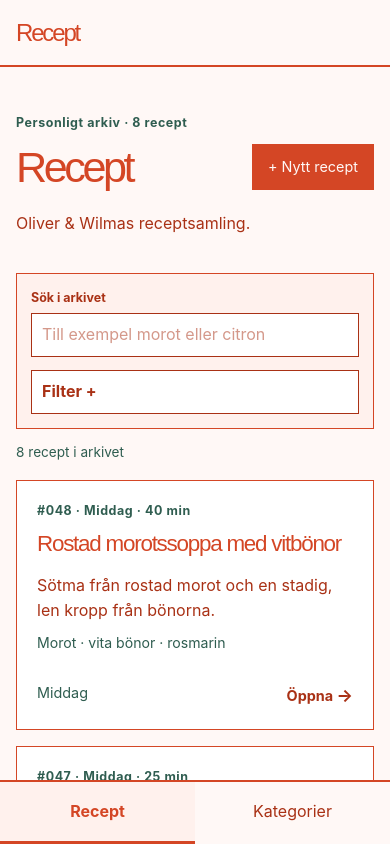
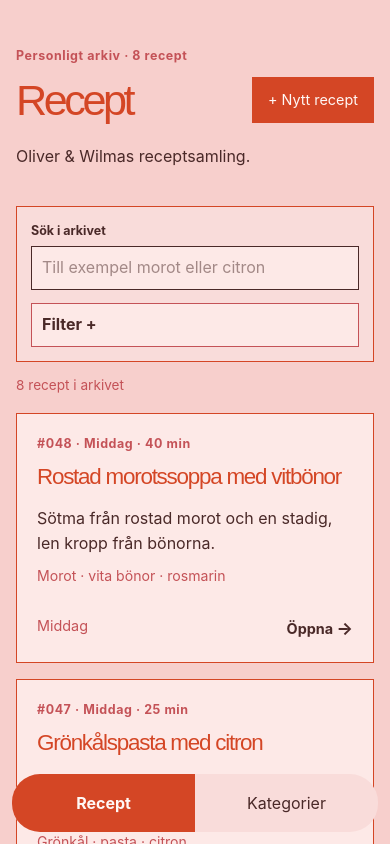
Before and after one commit to olvard/recept, a Next.js app: page /vault in a window 390 px wide. Shown: the top 844 px of the page. Built offline with nearby package versions, Linux system fonts and the light colour scheme; a web font is replaced by a local one.

Commit message:
Adjust design system slightly

```diff
--- a/app/globals.css
+++ b/app/globals.css
@@ -1,13 +1,29 @@
 @import "tailwindcss";
 
 :root {
-  --canvas: #fff8f6;
-  --accent: #d44625;
-  --ink: #a93115;
-  --moss: #2f5d50;
-  --paper: #fff;
-  --soft: #fff1ed;
-  --line: #d44625;
+  --color-canvas: #f7cfcc;
+  --color-surface: #fde9e7;
+  --color-surface-soft: #f9dcda;
+  --color-primary: #d44625;
+  --color-secondary: #c45257;
+  --color-tertiary: #9e5bbc;
+  --color-neutral: #a26767;
+  --color-ink: #4a2928;
+
+  /* Compatibility aliases for the existing component vocabulary. */
+  --canvas: var(--color-canvas);
+  --surface: var(--color-surface);
+  --surface-soft: var(--color-surface-soft);
+  --primary: var(--color-primary);
+  --secondary: var(--color-secondary);
+  --tertiary: var(--color-tertiary);
+  --neutral-dark: var(--color-ink);
+  --accent: var(--color-primary);
+  --ink: var(--color-ink);
+  --moss: var(--color-secondary);
+  --paper: var(--color-surface);
+  --soft: var(--color-surface-soft);
+  --line: var(--color-primary);
 }
 
 * {
@@ -50,7 +66,7 @@ button:disabled {
 }
 
 :focus-visible {
-  outline: 3px solid var(--moss);
+  outline: 2px solid var(--tertiary);
   outline-offset: 3px;
 }
 
@@ -145,8 +161,8 @@ h2 {
 
 .new-post:hover,
 .button:hover {
-  background: var(--moss);
-  border-color: var(--moss);
+  background: var(--neutral-dark);
+  border-color: var(--neutral-dark);
 }
 
 main {
@@ -195,6 +211,7 @@ footer {
   padding: 18px;
   background: var(--soft);
   border: 1px solid var(--line);
+  border-radius: 0;
 }
 
 .search-field,
@@ -214,7 +231,7 @@ select {
   width: 100%;
   min-height: 44px;
   color: var(--ink);
-  background: #fff;
+  background: var(--surface);
   border: 1px solid var(--ink);
   padding: 8px 10px;
   border-radius: 0;
@@ -229,9 +246,17 @@ select {
   text-underline-offset: 3px;
 }
 
+.clear-button,
+.filter-toggle {
+  border-color: var(--secondary);
+}
+
 .clear-button {
   min-height: 44px;
   white-space: nowrap;
+  border: 1px solid var(--secondary);
+  padding: 10px 14px;
+  text-decoration: none;
 }
 
 .result-count {
@@ -315,6 +340,7 @@ select {
   border: 1px solid var(--line);
   padding: 40px 24px;
   background: var(--paper);
+  border-radius: 28px;
 }
 
 .no-results p {
@@ -443,7 +469,7 @@ select {
   display: grid;
   place-items: center;
   padding: 20px;
-  background: rgb(47 93 80 / .38);
+  background: rgb(74 41 40 / .38);
 }
 
 .dialog {
@@ -451,6 +477,7 @@ select {
   padding: 32px;
   background: var(--canvas);
   border: 2px solid var(--line);
+  border-radius: 28px;
 }
 
 .dialog h2 {
@@ -489,8 +516,7 @@ select {
   }
 
   .site-header {
-    min-height: 67px;
-    padding: 14px 20px;
+    display: none;
   }
 
   .desktop-nav,
@@ -567,24 +593,28 @@ select {
     position: fixed;
     z-index: 5;
     bottom: 0;
-    left: 0;
-    right: 0;
+    left: 12px;
+    right: 12px;
     display: grid;
     grid-template-columns: 1fr 1fr;
-    background: var(--canvas);
-    border-top: 2px solid var(--line);
+    overflow: hidden;
+    background: var(--surface-soft);
+    border: 0;
+    border-radius: 28px;
+    margin-bottom: 12px;
   }
 
   .mobile-nav a {
-    min-height: 62px;
+    min-height: 58px;
     display: grid;
     place-items: center;
     text-decoration: none;
-    border-bottom: 3px solid transparent;
+    border: 0;
   }
 
   .mobile-nav .active {
-    background: var(--soft);
+    color: #fff8f6;
+    background: var(--primary);
   }
 
   .pagination {
@@ -685,8 +715,8 @@ select {
     min-height: 44px;
     padding: 8px 10px;
     color: var(--ink);
-    background: #fff;
-    border: 1px solid var(--ink);
+    background: var(--surface);
+    border: 1px solid var(--secondary);
     text-align: left;
     font-weight: 700;
   }
```
Also changed, not shown: design-guidance/design-system.png (added), 1 other file (tests, documents, lock files or other folders).
